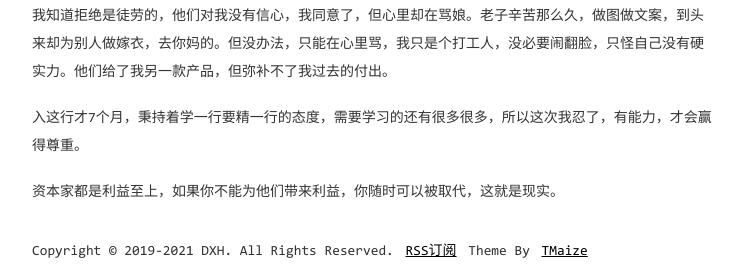
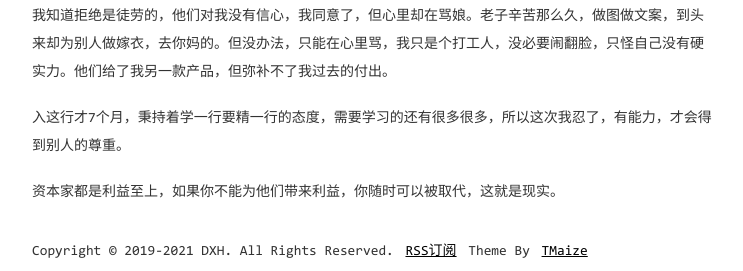
Before and after one commit to Devinteng/Devinteng.github.io, a Jekyll site: the page built from _posts/2021-3-28-这就是现实.md, in a window 1280 px wide. Shown: the part 632-903 px from the top of the page, without its empty margins (268-1011 px from the left). Built offline with Jekyll 4.4.1, drawn with Linux system fonts in a browser that asks for light colours.

Commit message:
Update 2021-3-28-这就是现实.md

```diff
--- a/_posts/2021-3-28-这就是现实.md
+++ b/_posts/2021-3-28-这就是现实.md
@@ -23,7 +23,7 @@ categories: [工作]
 我知道拒绝是徒劳的，他们对我没有信心，我同意了，但心里却在骂娘。老子辛苦那么久，做图做文案，到头来却为别人做嫁衣，去你妈的。但没办法，只能在心里骂，我只是个打工人，没必要闹翻脸，只怪自己没有硬实力。他们给了我另一款产品，但弥补不了我过去的付出。
 
 
-入这行才7个月，秉持着学一行要精一行的态度，需要学习的还有很多很多，所以这次我忍了，有能力，才会赢得尊重。
+入这行才7个月，秉持着学一行要精一行的态度，需要学习的还有很多很多，所以这次我忍了，有能力，才会得到别人的尊重。
 
 
 资本家都是利益至上，如果你不能为他们带来利益，你随时可以被取代，这就是现实。
```
